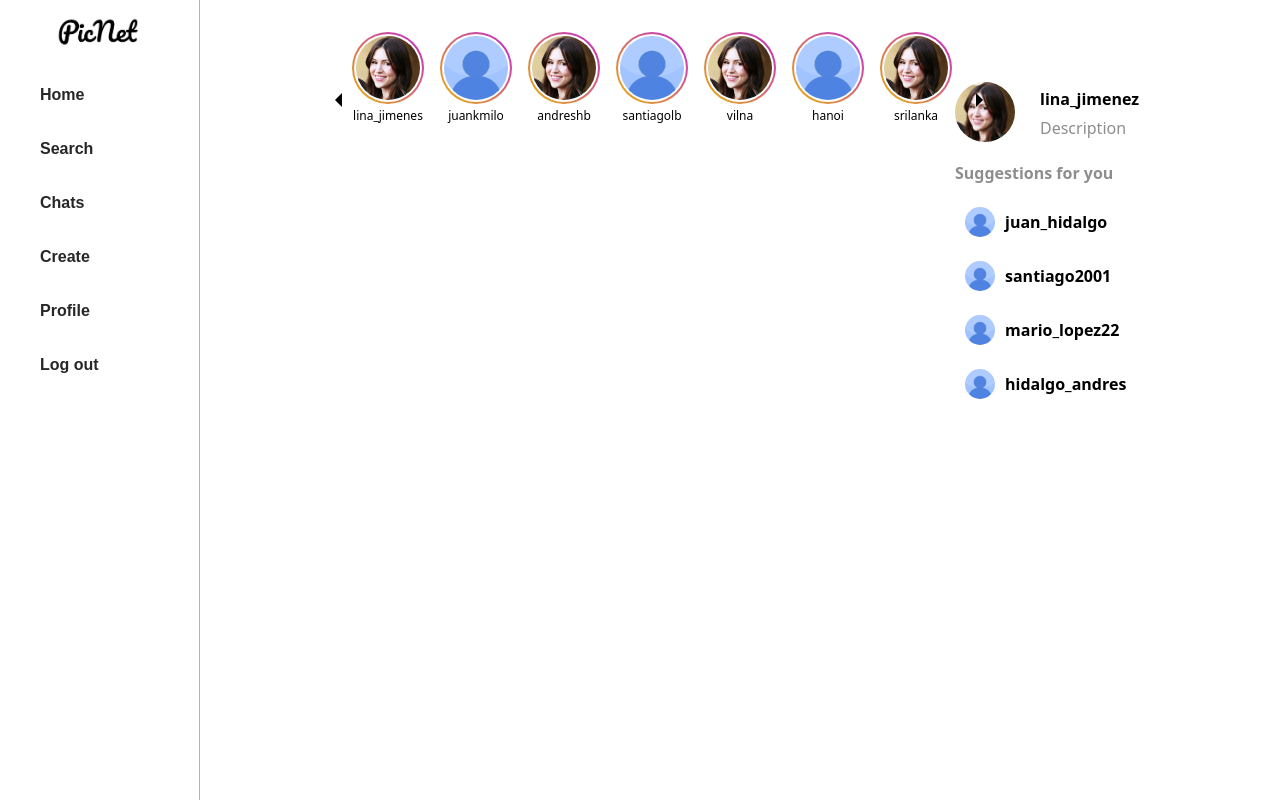
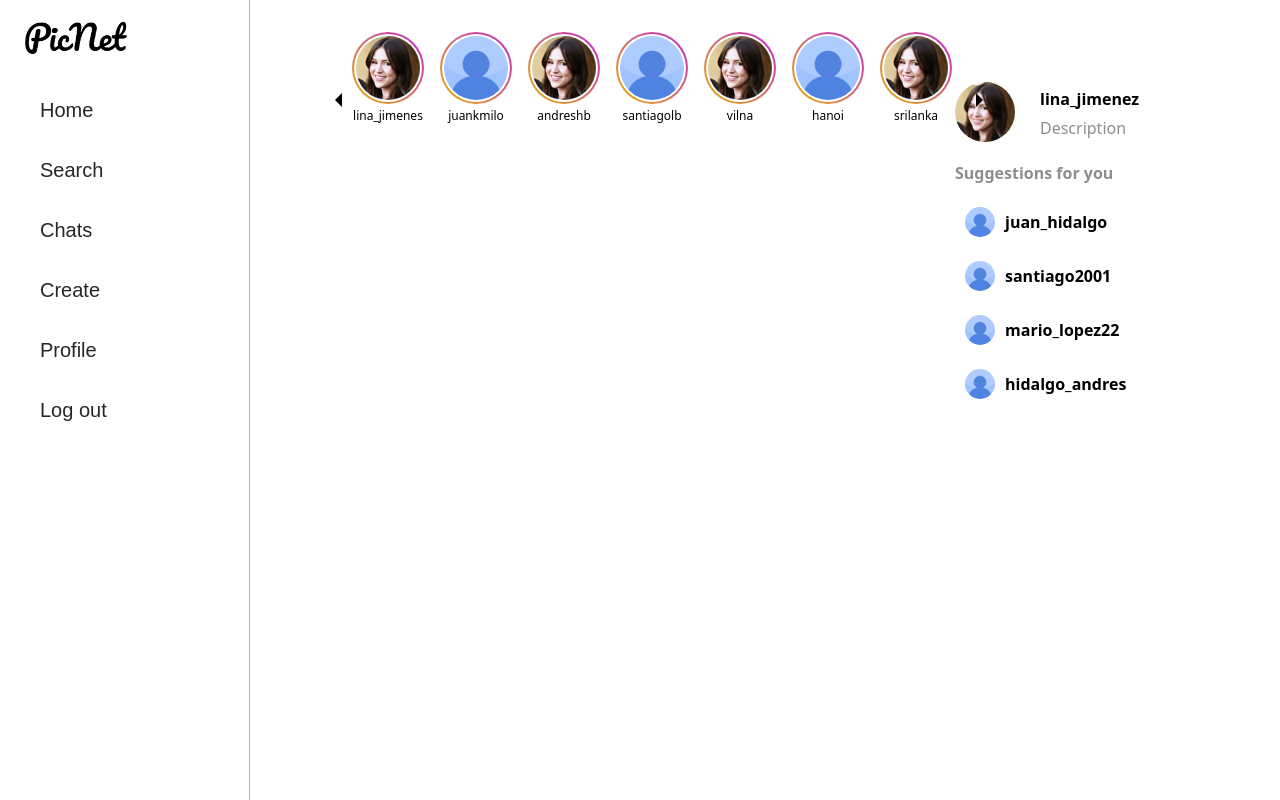
Before and after one commit to JuanHidalgoB/PicNet, a React (Vite) app in the folder PicNet/: page /home in a window 1280 px wide. Built offline with nearby package versions, Linux system fonts and the light colour scheme.

Commit message:
Modificacion NavBar

```diff
--- a/PicNet/src/Styles/NavBar.css
+++ b/PicNet/src/Styles/NavBar.css
@@ -4,7 +4,7 @@
     font-family: Arial, sans-serif;
     border-right: 1px solid #FF9B71;
     padding: 10px;
-    width: 200px;
+    width: 250px;
     height: 100vh;
     position: fixed;
     left: 0;
@@ -13,7 +13,7 @@
 
   .nav img {
     display: block;
-    margin: auto;
+    margin-left: 10px;
     max-width: 50%;
     margin-bottom: 20px;
 
@@ -36,7 +36,8 @@
     padding: 10px;
     text-decoration: none;
     padding-left: 30px;
-    font-weight: 600;
+    font-weight: 400;
+    font-size: 20px;
   }
 
   .nav a:hover {
```
